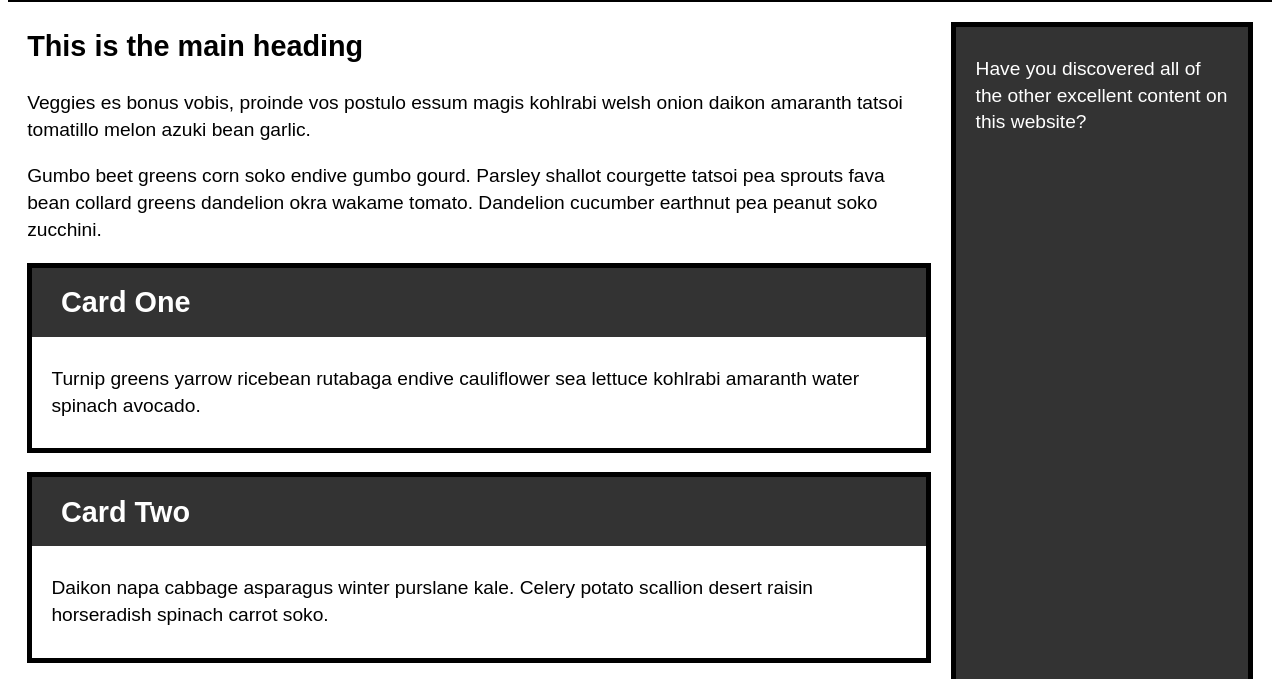
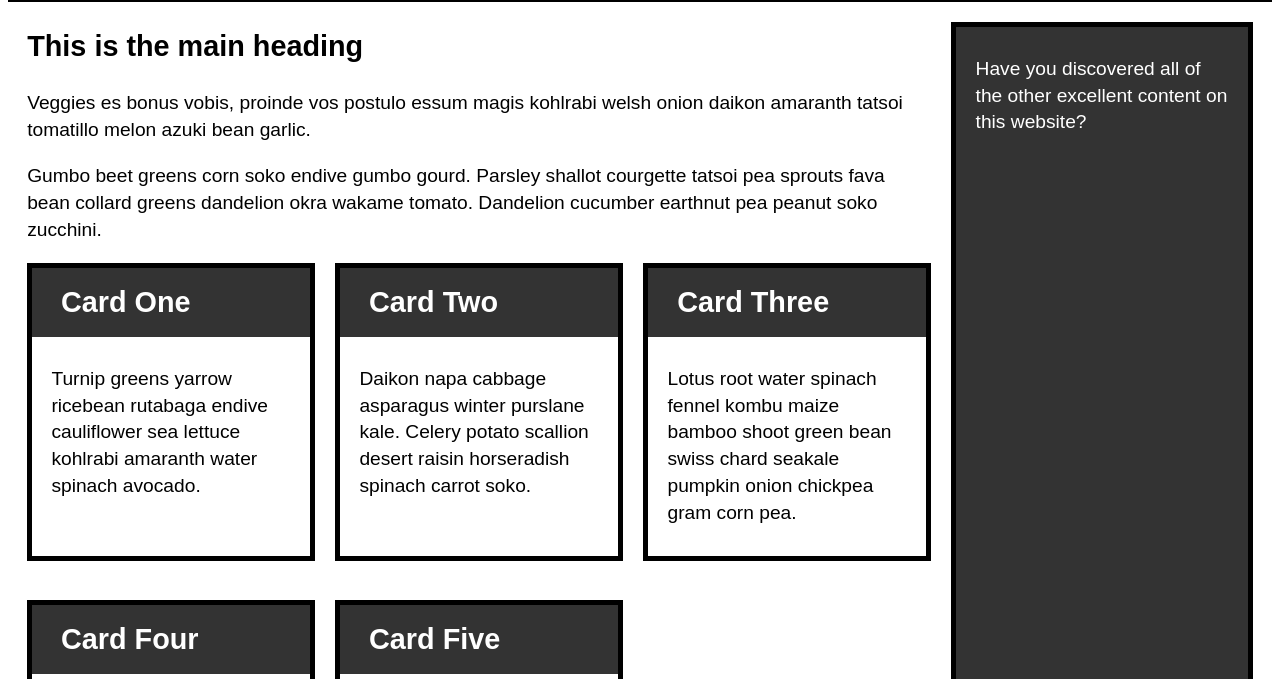
Before and after one commit to Gitthuma/media-queries-and-responsive-design, a plain HTML site: page index.html in a window 1280 px wide. Shown: the part 114-793 px from the top of the page. Drawn offline with Linux system fonts and the light colour scheme.

Commit message:
Included inside the @media rule styling for .cards at min-width of 60em

```diff
--- a/css/style.css
+++ b/css/style.css
@@ -99,4 +99,10 @@ main {
   .sidebar {
     margin-top: 20px;
   }
+
+  .cards {
+    display: grid;
+    grid-template-columns: repeat(3, 1fr);
+    gap: 20px;
+  }
 }
```
